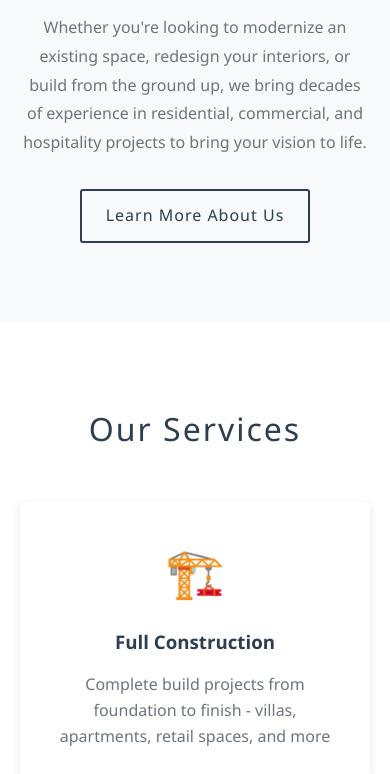
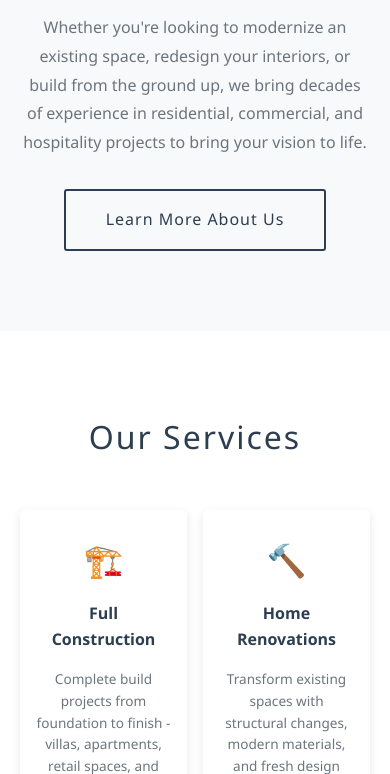
Before and after one commit to majjj35/mn-homes, a plain HTML site: page index.html in a window 390 px wide. Shown: the part 1226-2000 px from the top of the page. Drawn offline with Linux system fonts and the light colour scheme.

Commit message:
Update styles.css

```diff
--- a/styles.css
+++ b/styles.css
@@ -1034,6 +1034,28 @@
     .stat-number {
         font-size: 2rem;
     }
+
+    .services-grid {
+        grid-template-columns: repeat(2, 1fr);
+        gap: 1rem;
+    }
+
+    .service-card {
+        padding: 1.5rem 1rem;
+    }
+
+    .service-icon {
+        font-size: 2rem;
+    }
+
+    .service-card h3 {
+        font-size: 1rem;
+    }
+
+    .service-card p {
+        font-size: 0.85rem;
+    }
+}
 }
 
 @media (max-width: 480px) {
```
